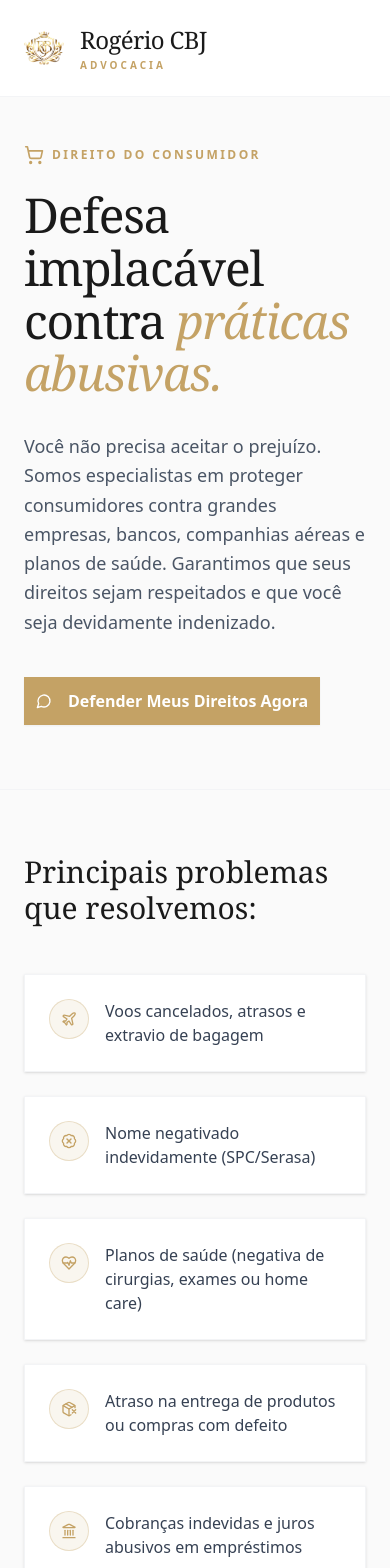
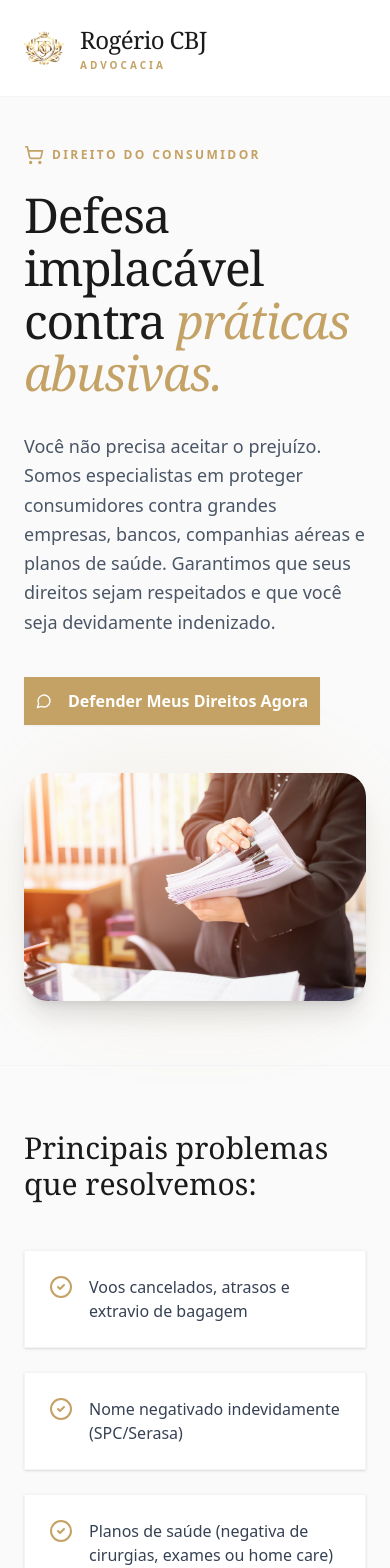
Before and after one commit to RogerioJunior1/landing-pages-advocacia, a React (Vite) app: page /direito-consumidor in a window 390 px wide. Shown: the top 1568 px of the page. Built offline with nearby package versions, Linux system fonts and the light colour scheme.

Commit message:
Update DireitoConsumidor.jsx

```diff
--- a/src/components/DireitoConsumidor.jsx
+++ b/src/components/DireitoConsumidor.jsx
@@ -1,19 +1,15 @@
 import { Button } from '@/components/ui/button'
 import {
+  Phone,
+  MessageCircle,
   ArrowLeft,
-  BadgeX,
-  CreditCard,
-  HeartPulse,
-  Landmark,
-  MessageCircle,
-  PackageX,
-  Phone,
-  Plane,
   ShoppingCart,
+  CheckCircle2,
 } from 'lucide-react'
 import { Link } from 'react-router-dom'
 
 import balanceImage from '../assets/2n8lhMswimEV.png'
+import consumerImage from '../assets/Imagem (190).png'
 
 const CONTACT = {
   phone: '5515996651411',
@@ -25,40 +21,13 @@ const CONTACT = {
 
 const WA_URL = `https://wa.me/${CONTACT.phone}?text=${CONTACT.message}`
 
-const consumerProblems = [
-  {
-    icon: Plane,
-    title: 'Voos cancelados, atrasos e extravio de bagagem',
-  },
-  {
-    icon: BadgeX,
-    title: 'Nome negativado indevidamente (SPC/Serasa)',
-  },
-  {
-    icon: HeartPulse,
-    title: 'Planos de saúde (negativa de cirurgias, exames ou home care)',
-  },
-  {
-    icon: PackageX,
-    title: 'Atraso na entrega de produtos ou compras com defeito',
-  },
-  {
-    icon: Landmark,
-    title: 'Cobranças indevidas e juros abusivos em empréstimos',
-  },
-  {
-    icon: CreditCard,
-    title: 'Fraudes bancárias, golpes no PIX e clonagem de cartão',
-  },
-]
-
 const DireitoConsumidor = () => {
   const openWA = () => window.open(WA_URL, '_blank', 'noopener,noreferrer')
 
   return (
     <div className="min-h-screen bg-[#FAFAFA] text-[#333333] font-sans selection:bg-[#C4A265] selection:text-white">
       <header className="sticky top-0 z-50 border-b border-gray-100 bg-white/90 backdrop-blur-md">
-        <div className="max-w-7xl mx-auto flex h-24 items-center justify-between px-6 lg:px-12">
+        <div className="mx-auto flex h-24 max-w-7xl items-center justify-between px-6 lg:px-12">
           <Link to="/" className="flex cursor-pointer items-center space-x-4">
             <img
               src={balanceImage}
@@ -66,7 +35,7 @@ const DireitoConsumidor = () => {
               className="h-10 w-10 object-contain"
             />
             <div className="flex flex-col">
-              <h1 className="text-2xl font-serif tracking-tight text-[#1A1A1A]">
+              <h1 className="text-2xl tracking-tight text-[#1A1A1A] font-serif">
                 Rogério CBJ
               </h1>
               <span className="mt-0.5 text-[10px] font-semibold uppercase tracking-[0.3em] text-[#C4A265]">
@@ -84,6 +53,14 @@ const DireitoConsumidor = () => {
               Voltar ao Início
             </Link>
 
+            <a
+              href={`tel:+${CONTACT.phone}`}
+              className="flex items-center text-sm font-medium transition-colors hover:text-[#C4A265]"
+            >
+              <Phone className="mr-2 h-4 w-4 text-[#C4A265]" />
+              {CONTACT.displayPhone}
+            </a>
+
             <Button
               onClick={openWA}
               className="rounded-none bg-[#1A1A1A] px-6 py-5 font-medium tracking-wide text-white transition-all hover:bg-[#333333]"
@@ -96,6 +73,7 @@ const DireitoConsumidor = () => {
 
       <main>
         <section className="relative mx-auto max-w-7xl px-6 pb-16 pt-12 lg:px-12 lg:pb-24 lg:pt-24">
+          <div className="grid items-center gap-12 lg:grid-cols-2 lg:gap-16">
             <div className="max-w-3xl">
               <div className="mb-6 inline-flex items-center space-x-2">
                 <ShoppingCart className="h-5 w-5 text-[#C4A265]" />
@@ -104,16 +82,17 @@ const DireitoConsumidor = () => {
                 </span>
               </div>
 
-            <h1 className="mb-8 text-5xl font-serif leading-[1.1] tracking-tight text-[#1A1A1A] lg:text-7xl">
+              <h1 className="mb-8 text-5xl leading-[1.1] tracking-tight text-[#1A1A1A] font-serif lg:text-7xl">
                 Defesa implacável contra{' '}
                 <span className="italic text-[#C4A265]">práticas abusivas.</span>
               </h1>
 
               <p className="mb-10 text-lg leading-relaxed text-gray-600">
                 Você não precisa aceitar o prejuízo. Somos especialistas em
-              proteger consumidores contra grandes empresas, bancos, companhias
-              aéreas e planos de saúde. Garantimos que seus direitos sejam
-              respeitados e que você seja devidamente indenizado.
+                proteger consumidores contra grandes empresas, bancos,
+                companhias aéreas e planos de saúde. Garantimos que seus
+                direitos sejam respeitados e que você seja devidamente
+                indenizado.
               </p>
 
               <Button
@@ -124,29 +103,42 @@ const DireitoConsumidor = () => {
                 Defender Meus Direitos Agora
               </Button>
             </div>
+
+            <div className="relative">
+              <div className="absolute -inset-4 rounded-full bg-[#C4A265] opacity-10 blur-2xl"></div>
+              <div className="relative overflow-hidden rounded-3xl shadow-xl">
+                <img
+                  src={consumerImage}
+                  alt="Atendimento em Direito do Consumidor"
+                  className="h-full w-full object-cover"
+                />
+              </div>
+            </div>
+          </div>
         </section>
 
         <section className="mx-auto max-w-7xl border-t border-gray-100 px-6 py-16 lg:px-12">
-          <h2 className="mb-12 text-3xl font-serif text-[#1A1A1A]">
+          <h2 className="mb-12 text-3xl text-[#1A1A1A] font-serif">
             Principais problemas que resolvemos:
           </h2>
 
           <div className="grid gap-6 md:grid-cols-2">
-            {consumerProblems.map((item) => {
-              const Icon = item.icon
-
-              return (
+            {[
+              'Voos cancelados, atrasos e extravio de bagagem',
+              'Nome negativado indevidamente (SPC/Serasa)',
+              'Planos de saúde (negativa de cirurgias, exames ou home care)',
+              'Atraso na entrega de produtos ou compras com defeito',
+              'Cobranças indevidas e juros abusivos em empréstimos',
+              'Fraudes bancárias, golpes no PIX e clonagem de cartão',
+            ].map((item, idx) => (
               <div
-                  key={item.title}
-                  className="group flex items-start space-x-4 border border-gray-100 bg-white p-6 shadow-sm transition-all duration-300 hover:-translate-y-1 hover:border-[#C4A265]/40 hover:shadow-md"
+                key={idx}
+                className="flex items-start space-x-4 border border-gray-100 bg-white p-6 shadow-sm transition-all hover:shadow-md"
               >
-                  <div className="flex h-10 w-10 flex-shrink-0 items-center justify-center rounded-full border border-[#C4A265]/30 bg-[#C4A265]/10 transition-colors duration-300 group-hover:bg-[#C4A265]">
-                    <Icon className="h-4 w-4 text-[#C4A265] transition-colors duration-300 group-hover:text-white" />
+                <CheckCircle2 className="h-6 w-6 flex-shrink-0 text-[#C4A265]" />
+                <p className="font-medium text-gray-700">{item}</p>
               </div>
-                  <p className="font-medium text-gray-700">{item.title}</p>
-                </div>
-              )
-            })}
+            ))}
           </div>
         </section>
 
@@ -160,7 +152,7 @@ const DireitoConsumidor = () => {
               className="h-24 w-24 object-contain opacity-90 drop-shadow-lg"
             />
 
-            <h2 className="text-4xl font-serif tracking-tight text-white md:text-6xl">
+            <h2 className="text-4xl tracking-tight text-white font-serif md:text-6xl">
               Atendimento Direto e Estrategico para o Seu Caso.
             </h2>
 
```
Lines whose indentation alone changed are shown as unchanged.
